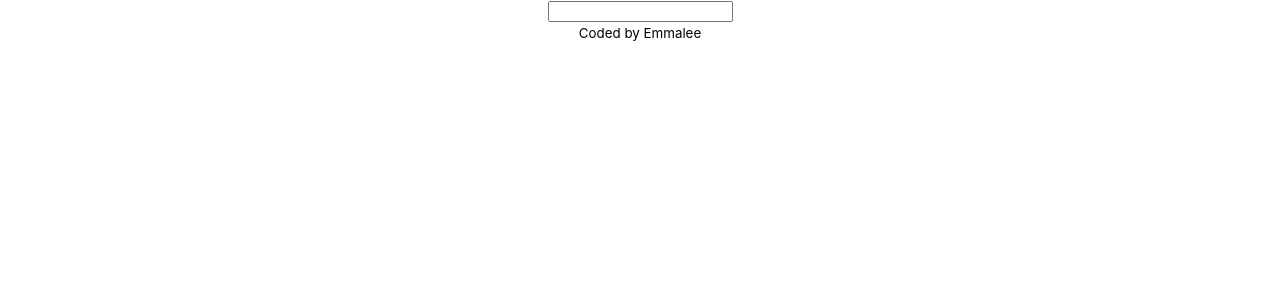
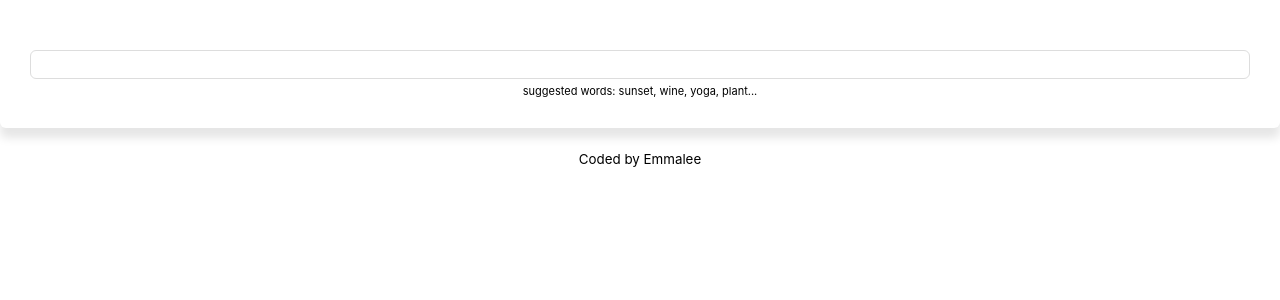
Before and after one commit to emmaleecamargo/dictionary-project, a React (Create React App) app: page / in a window 1280 px wide. Shown: the top 300 px of the page. Built offline with nearby package versions, Linux system fonts and the light colour scheme; no server answers; the HTML template or start-up script is replaced by a standard one.

Commit message:
adding styling and default keyword

```diff
--- a/src/App.js
+++ b/src/App.js
@@ -6,7 +6,7 @@
     <div className="App">
       <div className="container">
         <main>
-          <Dictionary />
+          <Dictionary defaultKeyword="sunrise" />
         </main>
         <footer className="App-footer">
           <small>Coded by Emmalee</small>
--- a/src/Dictionary.css
+++ b/src/Dictionary.css
@@ -0,0 +1,20 @@
+.Dictionary section {
+  background: white;
+  padding: 30px;
+  border-radius: 6px;
+  box-shadow: 0 10px 10px rgb(0 0 0 / 10%);
+  margin: 20px 0;
+}
+
+.Dictionary input {
+  width: 100%;
+  border-radius: 6px;
+  padding: 6px 10px;
+  color: #333;
+  border: 1px solid #ddd;
+}
+
+.Dictionary .hint {
+  font-size: 11px;
+  margin-top: 5px;
+}
--- a/src/Dictionary.js
+++ b/src/Dictionary.js
@@ -3,31 +3,50 @@
 import Results from "./Results";
 import "./Dictionary.css";
 
-export default function Dictionary() {
-  let [keyword, setKeyword] = useState("");
+export default function Dictionary(props) {
+  let [keyword, setKeyword] = useState(props.defaultKeyword);
   let [results, setResults] = useState(null);
+  let [loaded, setLoaded] = useState(false);
 
   function handleResponse(response) {
     setResults(response.data[0]);
   }
 
-  function search(event) {
-    event.preventDefault();
-
+  function search() {
     let apiUrl = `https://api.dictionaryapi.dev/api/v2/entries/en_US/${keyword}`;
     axios.get(apiUrl).then(handleResponse);
+  }
+
+  function handleSubmit(event) {
+    event.preventDefault();
+    search();
   }
 
   function handleKeywordChange(event) {
     setKeyword(event.target.value);
   }
 
+  function load() {
+    setLoaded(true);
+    search();
+  }
+
+  if (loaded) {
     return (
       <div className="Dictionary">
-      <form onSubmit={search}>
+        <section>
+          <form onSubmit={handleSubmit}>
             <input type="search" onChange={handleKeywordChange} />
           </form>
+          <div className="hint">
+            suggested words: sunset, wine, yoga, plant...
+          </div>
+        </section>
         <Results results={results} />
       </div>
     );
+  } else {
+    load();
+    return "Loading";
   }
+}
--- /dev/null
+++ b/src/Results.css
@@ -0,0 +1,5 @@
+.Results h2 {
+  font-size: 36px;
+  font-weight: bold;
+  line-height: 1.5;
+}
--- a/src/Results.js
+++ b/src/Results.js
@@ -1,6 +1,7 @@
 import React from "react";
 import Phonetic from "./Phonetic";
 import Meaning from "./Meaning";
+import "./Results.css";
 
 export default function Results(props) {
   if (props.results) {
```
Lines whose indentation alone changed are shown as unchanged.
